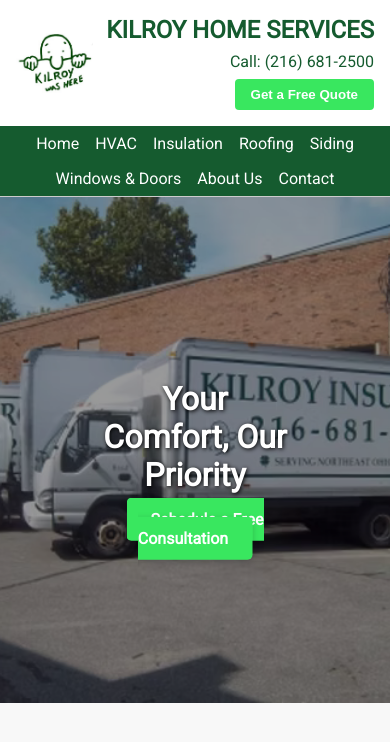
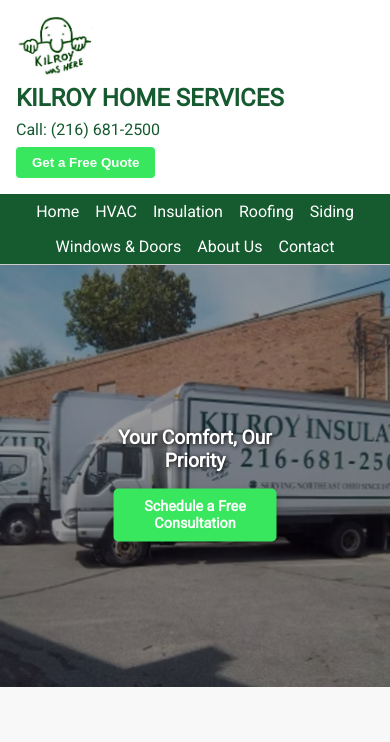
Before and after one commit to over-macho-grande/kilroy, a plain HTML site: page index.html in a window 390 px wide. Drawn offline with Linux system fonts and the light colour scheme.

Commit message:
Mobile Schedule Button Fix

```diff
--- a/css/style.css
+++ b/css/style.css
@@ -1,3 +1,4 @@
+/* Global Styles */
 body {
   font-family: 'Roboto', sans-serif;
   margin: 0;
@@ -6,6 +7,7 @@
   color: #222;
 }
 
+/* Header */
 header {
   background: #fff;
   border-bottom: 1px solid #ccc;
@@ -50,6 +52,7 @@
   border-radius: 4px;
 }
 
+/* Navigation */
 .navbar {
   background: #155b2f;
 }
@@ -73,10 +76,12 @@
   font-weight: 500;
 }
 
+/* Hero Section */
 .hero {
   position: relative;
   width: 100%;
-    height: 60vh;
+  height: 50vh;
+  max-height: 500px;
   overflow: hidden;
 }
 
@@ -94,6 +99,7 @@
   transform: translate(-50%, -50%);
   text-align: center;
   color: white;
+  padding: 0 1rem;
 }
 
 .hero-text h2 {
@@ -110,6 +116,7 @@
   border: none;
   border-radius: 5px;
   text-decoration: none;
+  display: inline-block;
   box-shadow: 0 2px 6px rgba(0,0,0,0.2);
   transition: background 0.3s ease;
 }
@@ -117,3 +124,25 @@
 .cta-button:hover {
   background-color: #2db44a;
 }
+
+/* Mobile Fixes */
+@media (max-width: 600px) {
+  .hero-text h2 {
+    font-size: 1.2rem;
+  }
+
+  .cta-button {
+    font-size: 0.9rem;
+    padding: 0.6rem 1rem;
+  }
+
+  .top-bar {
+    flex-direction: column;
+    align-items: flex-start;
+    gap: 0.5rem;
+  }
+
+  .header-info {
+    text-align: left;
+  }
+}
```
Lines whose indentation alone changed are shown as unchanged.
